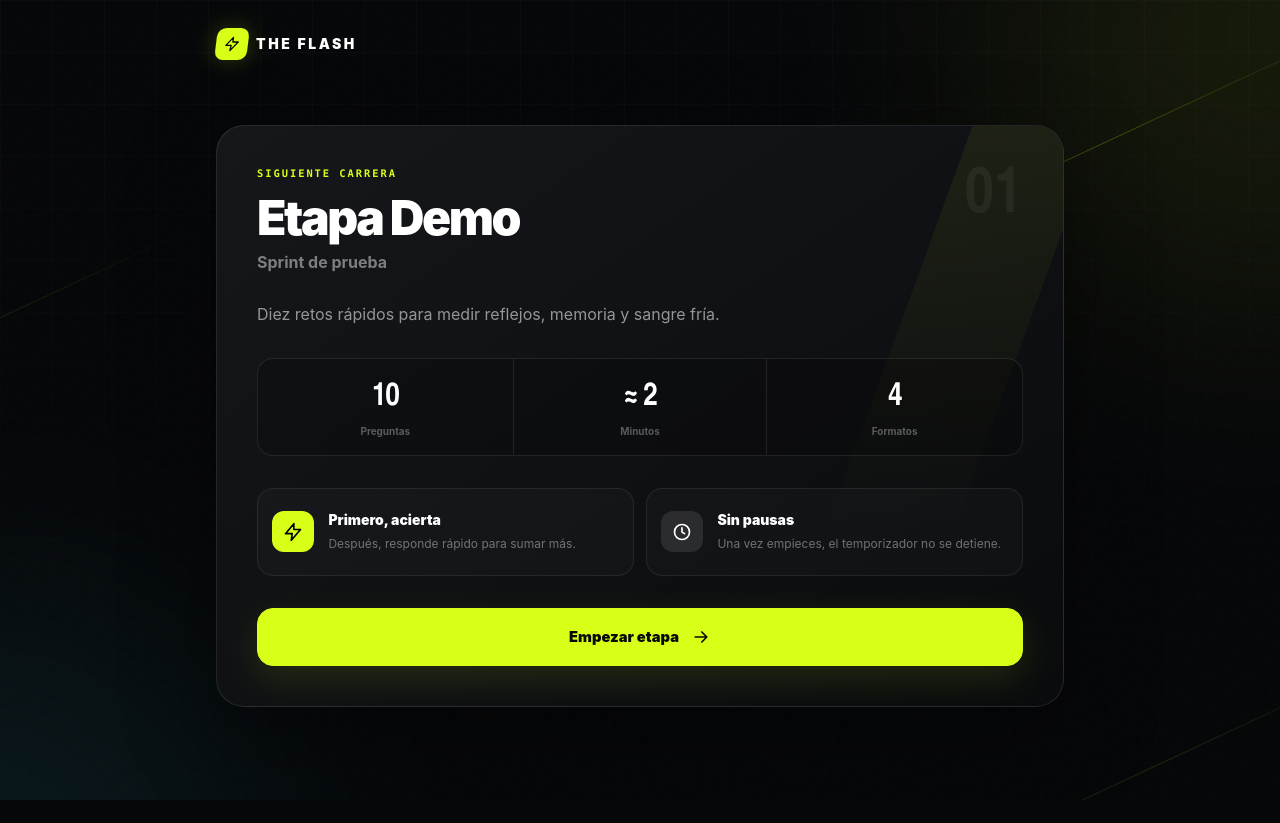
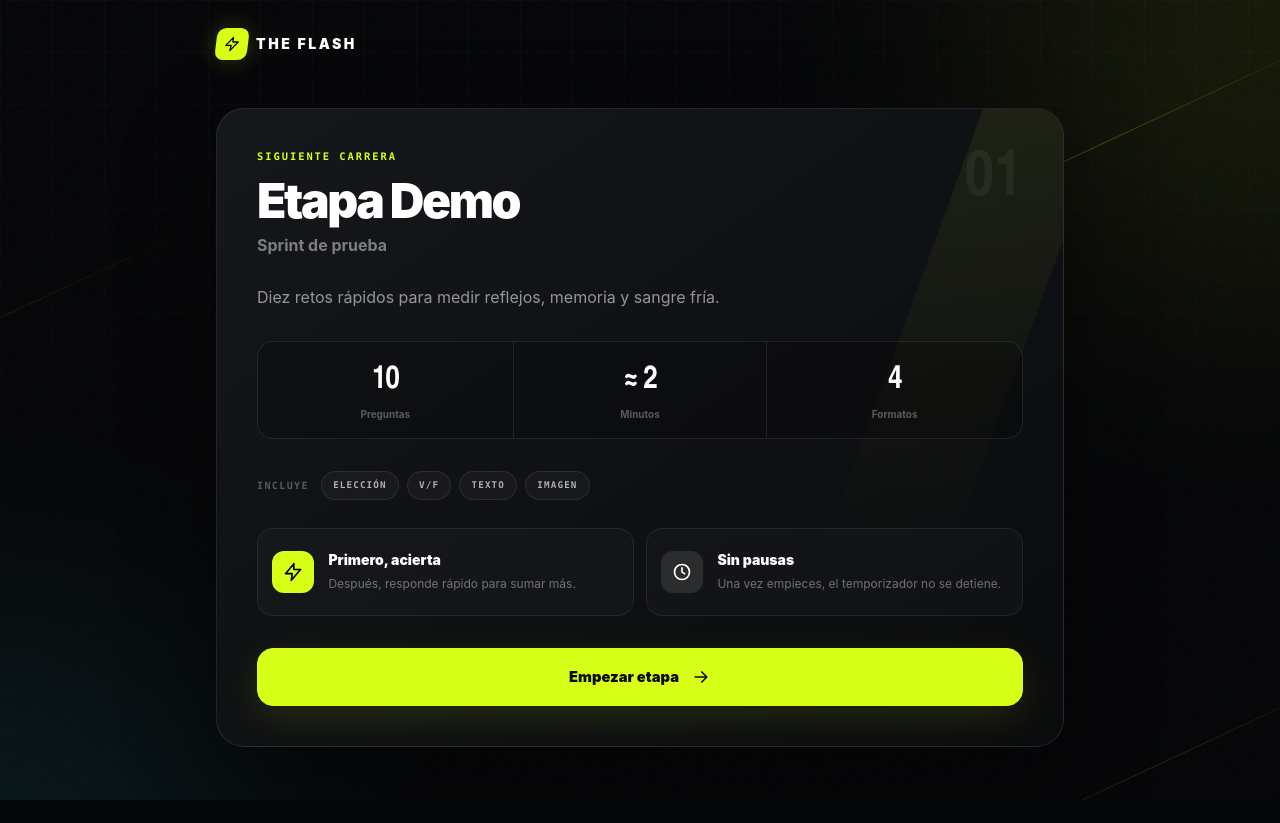
Before and after one commit to josemn24/the-flash-game, a Next.js app: page / in a window 1280 px wide. Both pictures are taken after a click on the button "Jugar etapa demo". Before the commit the page ends 800 px from the top, so only its background shows below. Built offline with nearby package versions, Linux system fonts and the light colour scheme.

Commit message:
feat: update docs

```diff
--- a/components/QuestionScreen.tsx
+++ b/components/QuestionScreen.tsx
@@ -7,6 +7,7 @@ import { ArrowIcon, BoltIcon, CheckIcon, CrossIcon } from "@/components/icons";
 import { ProgressBar } from "@/components/ProgressBar";
 import { QuestionVisual } from "@/components/QuestionVisual";
 import { Timer } from "@/components/Timer";
+import { QUESTION_FORMAT_LABELS } from "@/lib/questionFormat";
 import type { AnswerValue, Question } from "@/types/game";
 
 type QuestionScreenProps = {
@@ -67,7 +68,7 @@ export function QuestionScreen({
         <div className="mb-4 flex items-center justify-between">
           <span className="category-chip">{question.category}</span>
           <span className="font-mono text-[11px] font-bold tracking-[0.14em] text-white/35 uppercase">
-            {question.points} pts máx.
+            {QUESTION_FORMAT_LABELS[question.type]}
           </span>
         </div>
 
--- a/components/ReviewAnswers.tsx
+++ b/components/ReviewAnswers.tsx
@@ -27,7 +27,14 @@ export function ReviewAnswers({ stage, results, onBack, onReplay }: {
     <motion.section className="mx-auto min-h-[100dvh] w-full max-w-4xl px-4 py-5 sm:px-6 sm:py-7" initial={{ opacity: 0, y: 20 }} animate={{ opacity: 1, y: 0 }} exit={{ opacity: 0 }}>
       <header className="mb-9 flex items-center justify-between">
         <Logo />
-        <button type="button" className="text-button" onClick={onBack}>Volver al resultado</button>
+        <motion.button
+          type="button"
+          className="text-button"
+          onClick={onBack}
+          whileTap={{ scale: 0.98 }}
+        >
+          Volver al resultado
+        </motion.button>
       </header>
 
       <div className="mb-7 sm:mb-9">
@@ -77,8 +84,23 @@ export function ReviewAnswers({ stage, results, onBack, onReplay }: {
       </div>
 
       <div className="mt-7 grid gap-3 sm:grid-cols-2">
-        <button type="button" className="secondary-button" onClick={onBack}>Volver al resultado</button>
-        <button type="button" className="primary-button" onClick={onReplay}><RotateIcon className="h-5 w-5" />Volver a jugar</button>
+        <motion.button
+          type="button"
+          className="secondary-button"
+          onClick={onBack}
+          whileTap={{ scale: 0.98 }}
+        >
+          Volver al resultado
+        </motion.button>
+        <motion.button
+          type="button"
+          className="primary-button"
+          onClick={onReplay}
+          whileTap={{ scale: 0.98 }}
+        >
+          <RotateIcon className="h-5 w-5" />
+          Volver a jugar
+        </motion.button>
       </div>
     </motion.section>
   );
--- a/components/StageIntro.tsx
+++ b/components/StageIntro.tsx
@@ -3,9 +3,14 @@
 import { motion } from "motion/react";
 import { ArrowIcon, BoltIcon, ClockIcon } from "@/components/icons";
 import { Logo } from "@/components/Logo";
+import { QUESTION_FORMAT_LABELS } from "@/lib/questionFormat";
 import type { Stage } from "@/types/game";
 
 export function StageIntro({ stage, onStart }: { stage: Stage; onStart: () => void }) {
+  const formats = Array.from(
+    new Set(stage.questions.map((question) => QUESTION_FORMAT_LABELS[question.type])),
+  );
+
   return (
     <motion.section
       className="mx-auto flex min-h-[100dvh] w-full max-w-4xl flex-col px-4 py-5 sm:px-6 sm:py-7"
@@ -43,9 +48,20 @@ export function StageIntro({ stage, onStart }: { stage: Stage; onStart: () => vo
                 <span>Minutos</span>
               </div>
               <div className="stage-stat">
-                <strong>4</strong>
+                <strong>{formats.length}</strong>
                 <span>Formatos</span>
               </div>
+            </div>
+
+            <div className="mb-7 flex flex-wrap items-center gap-2" aria-label="Formatos incluidos">
+              <span className="mr-1 font-mono text-[10px] font-bold tracking-[0.14em] text-white/30 uppercase">
+                Incluye
+              </span>
+              {formats.map((format) => (
+                <span key={format} className="category-chip">
+                  {format}
+                </span>
+              ))}
             </div>
 
             <div className="grid gap-3 md:grid-cols-2">
--- a/data/demoStage.ts
+++ b/data/demoStage.ts
@@ -126,7 +126,7 @@ export const demoStage: Stage = {
       timeLimit: 10,
       points: 130,
       explanation:
-        "Cada número es el doble del anterior, así que 16 × 2 = 32.",
+        "Cada número es el doble del anterior, así que 16 x 2 = 32.",
     },
   ],
 };
--- /dev/null
+++ b/lib/questionFormat.ts
@@ -0,0 +1,8 @@
+import type { QuestionType } from "@/types/game";
+
+export const QUESTION_FORMAT_LABELS = {
+  "multiple-choice": "Elección",
+  "true-false": "V/F",
+  "short-text": "Texto",
+  "image-choice": "Imagen",
+} satisfies Record<QuestionType, string>;
```
Also changed, not shown: 1 other file (tests, documents, lock files or other folders).
